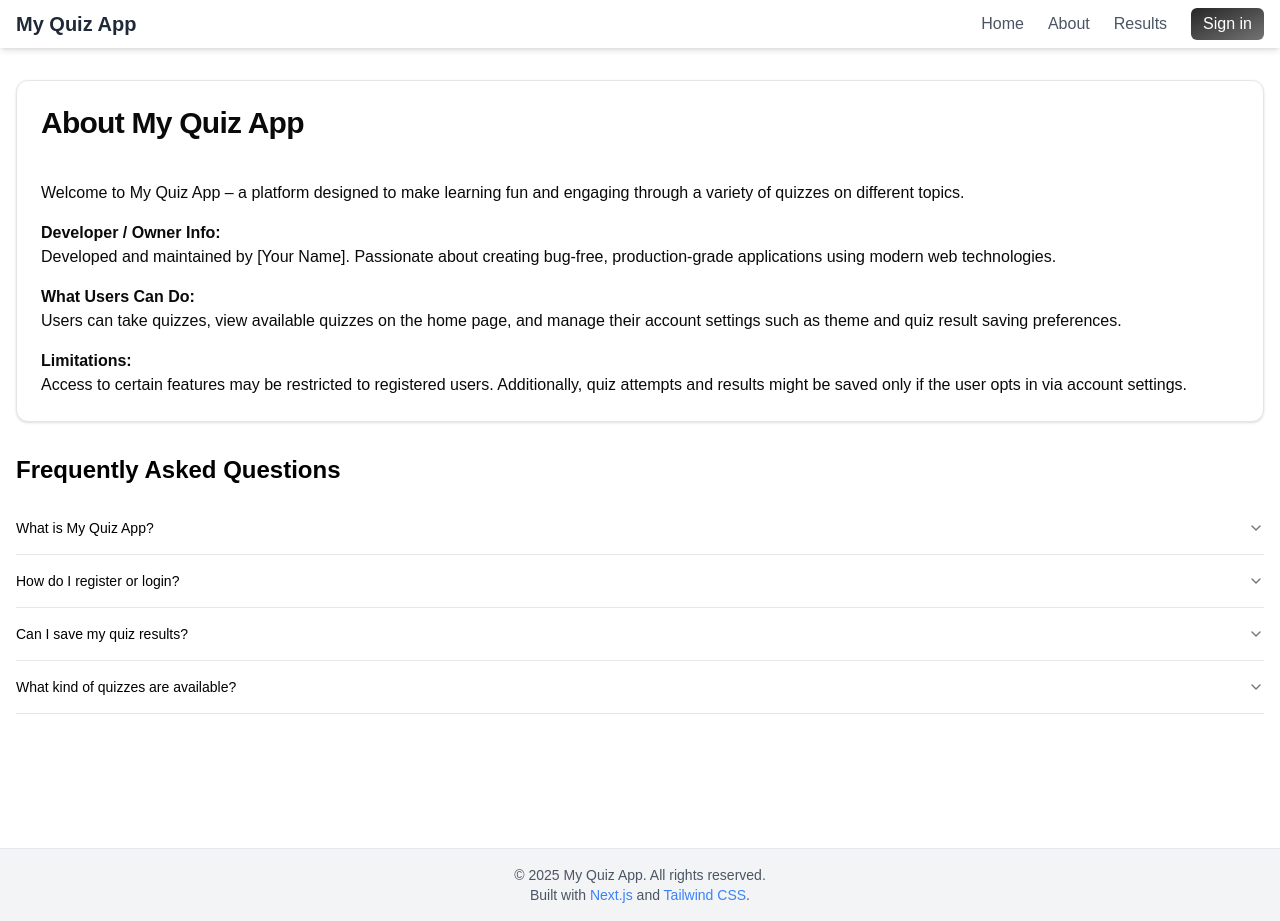
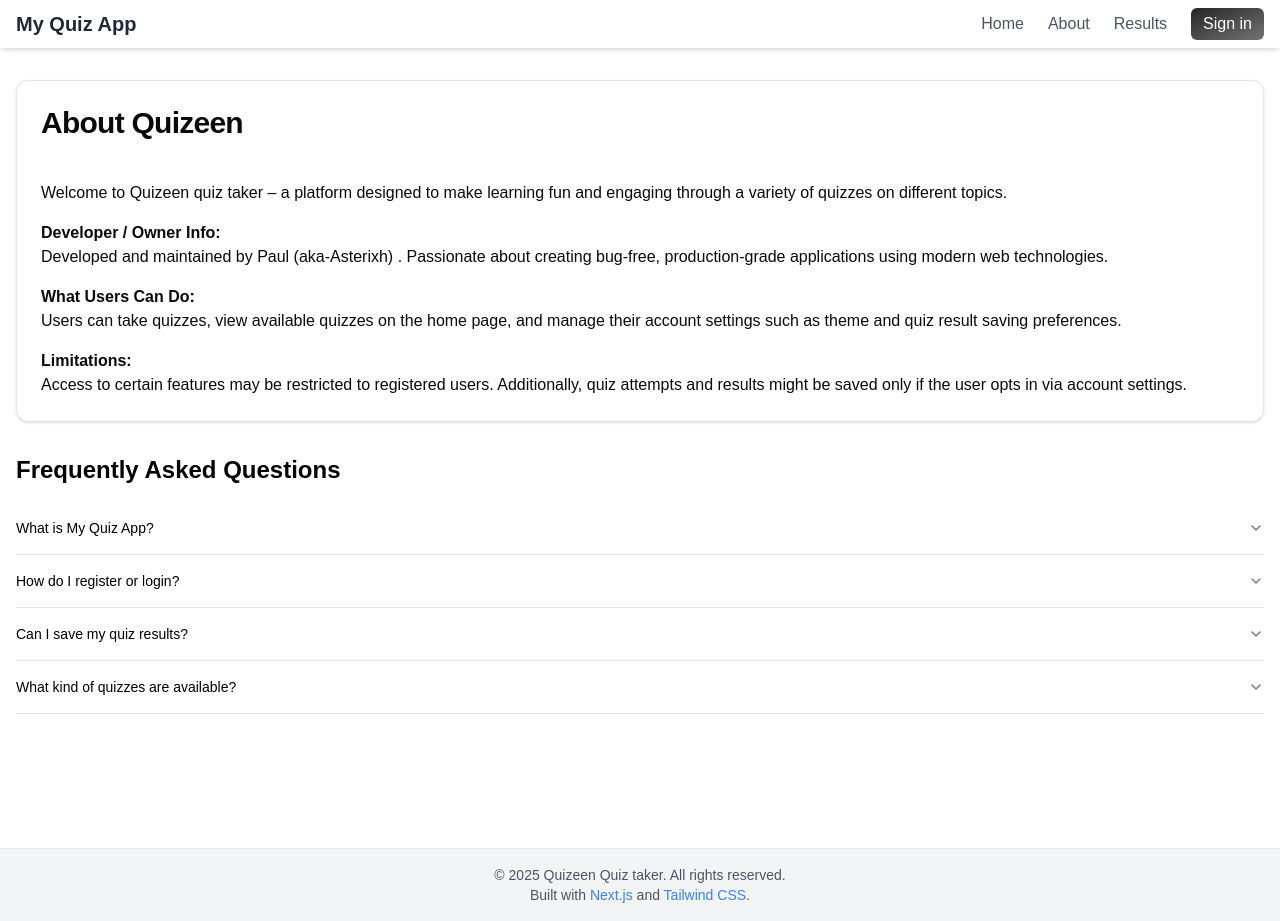
Before and after one commit to CodeWithAsterixh/quizeen, a Next.js app: page /about in a window 1280 px wide. Built offline with nearby package versions, Linux system fonts and the light colour scheme; no server answers; sample sign-in values are in the browser's storage.

Commit message:
Update branding in About page and Footer, adjust dark mode setting in Tailwind config

```diff
--- a/app/(PAGES)/about/page.tsx
+++ b/app/(PAGES)/about/page.tsx
@@ -6,9 +6,9 @@
 
 const aboutContent = {
   description:
-    "Welcome to My Quiz App – a platform designed to make learning fun and engaging through a variety of quizzes on different topics.",
+    "Welcome to Quizeen quiz taker – a platform designed to make learning fun and engaging through a variety of quizzes on different topics.",
   developerInfo:
-    "Developed and maintained by [Your Name]. Passionate about creating bug-free, production-grade applications using modern web technologies.",
+    "Developed and maintained by Paul (aka-Asterixh) . Passionate about creating bug-free, production-grade applications using modern web technologies.",
   userCapabilities:
     "Users can take quizzes, view available quizzes on the home page, and manage their account settings such as theme and quiz result saving preferences.",
   limitations:
@@ -44,7 +44,7 @@
       {/* About Information Card */}
       <Card className="mb-8">
         <CardHeader>
-          <CardTitle className="text-3xl font-bold">About My Quiz App</CardTitle>
+          <CardTitle className="text-3xl font-bold">About Quizeen</CardTitle>
         </CardHeader>
         <CardContent className="mt-4 space-y-4">
           <p>{aboutContent.description}</p>
--- a/components/Footer.tsx
+++ b/components/Footer.tsx
@@ -7,7 +7,7 @@
   return (
     <footer className={clsx("bg-gray-100 py-4", "border-t border-gray-200")}>
       <div className="container mx-auto px-4 text-center text-sm text-gray-600">
-        <p>&copy; {new Date().getFullYear()} My Quiz App. All rights reserved.</p>
+        <p>&copy; {new Date().getFullYear()} Quizeen Quiz taker. All rights reserved.</p>
         <p>
           Built with{" "}
           <a
--- a/lib/features/authSlice.ts
+++ b/lib/features/authSlice.ts
@@ -76,6 +76,7 @@
     }
   }
 );
+
 
 // Slice for authentication
 const authSlice = createSlice({
--- a/tailwind.config.ts
+++ b/tailwind.config.ts
@@ -1,7 +1,7 @@
 import type { Config } from "tailwindcss";
 
 export default {
-    darkMode: ["class"],
+    darkMode: ["selector"],
     content: [
     "./pages/**/*.{js,ts,jsx,tsx,mdx}",
     "./components/**/*.{js,ts,jsx,tsx,mdx}",
@@ -42,5 +42,6 @@
   		}
   	}
   },
+  // eslint-disable-next-line @typescript-eslint/no-require-imports
   plugins: [require("tailwindcss-animate")],
 } satisfies Config;
```
